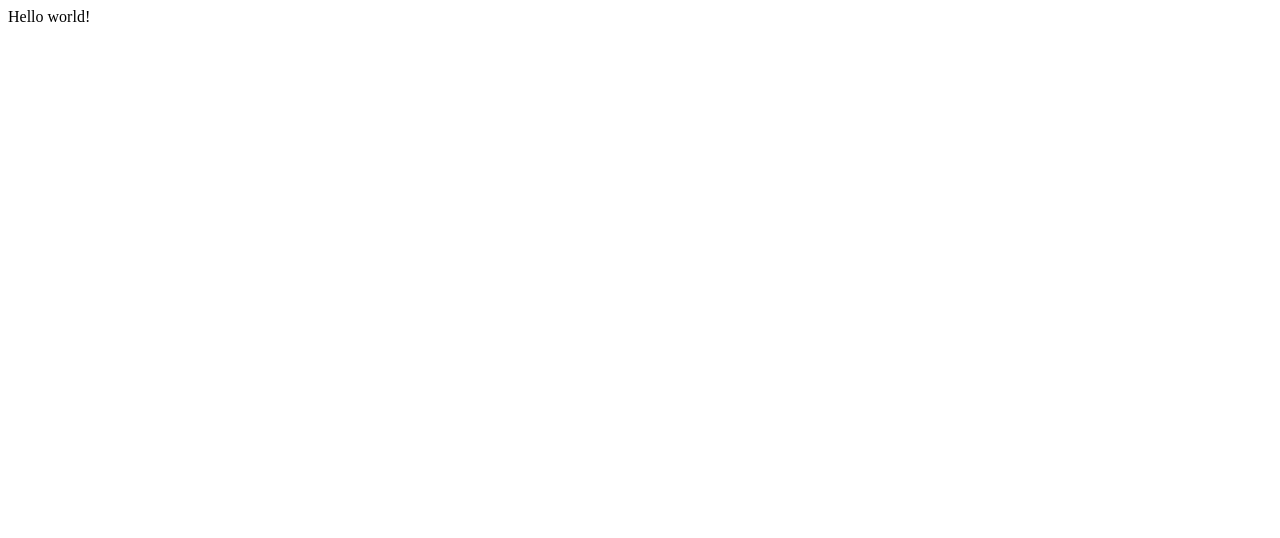
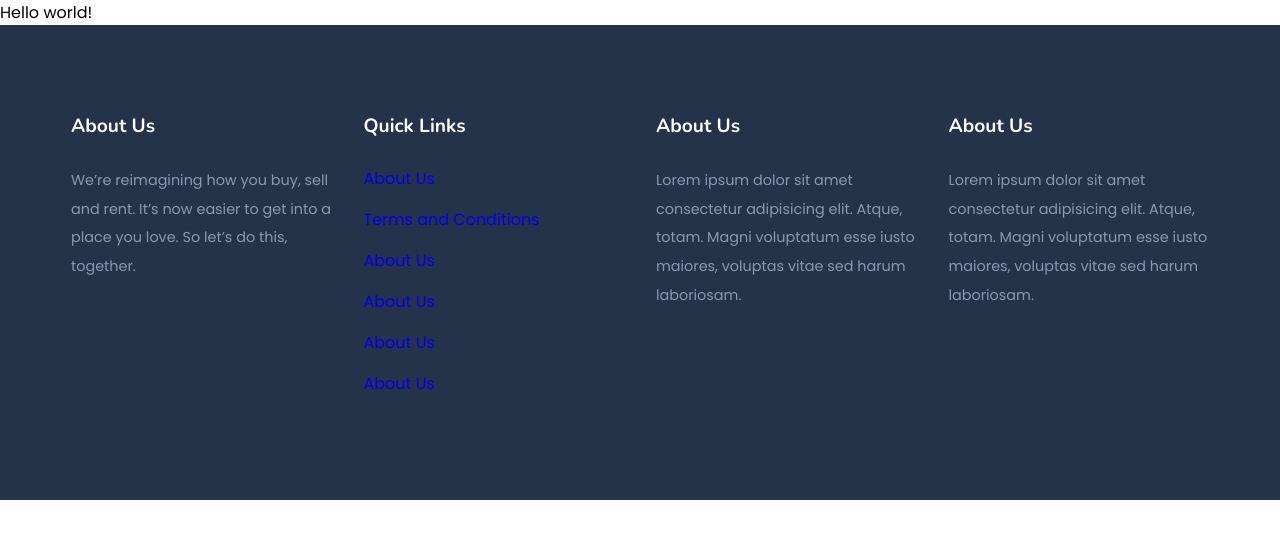
Before and after one commit to Park85/website, a Gatsby site: page / in a window 1280 px wide. Built offline with nearby package versions, Linux system fonts and the light colour scheme; Gatsby itself is replaced by a stand-in of ours.

Commit message:
Footer Initial Commit

```diff
--- a/gatsby-config.js
+++ b/gatsby-config.js
@@ -5,6 +5,25 @@
  */
 
 module.exports = {
-  /* Your site config here */
-  plugins: [],
-}
+	/* Your site config here */
+	plugins: [
+		{
+			resolve: 'gatsby-plugin-sass',
+		},
+		{
+			resolve: 'gatsby-plugin-prefetch-google-fonts',
+			options: {
+				fonts: [
+					{
+						family: 'Poppins',
+						variants: ['300', '400', '500'],
+					},
+					{
+						family: 'Nunito',
+						variants: ['600', '700'],
+					},
+				],
+			},
+		},
+	],
+};
--- a/package.json
+++ b/package.json
@@ -15,8 +15,11 @@
   },
   "dependencies": {
     "gatsby": "^3.4.1",
+    "gatsby-plugin-prefetch-google-fonts": "^1.4.3",
+    "gatsby-plugin-sass": "^4.5.0",
     "react": "^17.0.1",
-    "react-dom": "^17.0.1"
+    "react-dom": "^17.0.1",
+    "sass": "^1.32.13"
   },
   "devDependencies": {
     "prettier": "2.2.1"
--- /dev/null
+++ b/src/components/Footer.js
@@ -0,0 +1,48 @@
+import React from 'react';
+import * as styles from './footer.module.scss';
+import {Link} from 'gatsby';
+const Footer = () => {
+	return (
+		<footer>
+			<div className={'bounding-box'}>
+				<div className={styles.row}>
+					<div>
+						<h2>About Us</h2>
+						<p>
+							We’re reimagining how you buy, sell and rent. It’s now easier to
+							get into a place you love. So let’s do this, together.
+						</p>
+					</div>
+					<div className={styles.links}>
+						<h2>Quick Links</h2>
+						<Link to='#'>About Us</Link>
+						<Link to='#'>Terms and Conditions</Link>
+						<Link to='#'>About Us</Link>
+						<Link to='#'>About Us</Link>
+						<Link to='#'>About Us</Link>
+						<Link to='#'>About Us</Link>
+					</div>
+					<div>
+						<h2>About Us</h2>
+						<p>
+							Lorem ipsum dolor sit amet consectetur adipisicing elit. Atque,
+							totam. Magni voluptatum esse iusto maiores, voluptas vitae sed
+							harum laboriosam.
+						</p>
+					</div>
+					<div>
+						<h2>About Us</h2>
+						<p>
+							Lorem ipsum dolor sit amet consectetur adipisicing elit. Atque,
+							totam. Magni voluptatum esse iusto maiores, voluptas vitae sed
+							harum laboriosam.
+						</p>
+					</div>
+				</div>
+				{/* <h1 className={styles.header}>Hello World</h1> */}
+			</div>
+		</footer>
+	);
+};
+
+export default Footer;
--- /dev/null
+++ b/src/components/Layout.js
@@ -0,0 +1,14 @@
+import React from 'react';
+import Footer from './Footer';
+import '../styles/globals.scss';
+
+const Layout = props => {
+	return (
+		<>
+			{props.children}
+			<Footer />
+		</>
+	);
+};
+
+export default Layout;
--- /dev/null
+++ b/src/components/footer.module.scss
@@ -0,0 +1,39 @@
+footer {
+	width: 100%;
+	background-color: #24324a;
+	display: flex;
+	justify-content: center;
+	padding: 4.5em 0;
+
+	.row {
+		display: flex;
+		justify-content: space-between;
+
+		div {
+			width: 25%;
+			padding: 1em;
+
+			h2 {
+				font-family: 'Nunito';
+				color: white;
+				font-size: 1.2rem;
+				margin-bottom: 1.4em;
+			}
+
+			p {
+				color: #8a99b3;
+				font-size: 0.9rem;
+				line-height: 2em;
+			}
+		}
+
+		.links {
+			display: flex;
+			flex-direction: column;
+
+			a {
+				margin-bottom: 1em;
+			}
+		}
+	}
+}
--- a/src/pages/index.js
+++ b/src/pages/index.js
@@ -1,5 +1,10 @@
-import React from "react"
+import React from 'react';
+import Layout from '../components/Layout';
 
 export default function Home() {
-  return <div>Hello world!</div>
+	return (
+		<Layout>
+			<div>Hello world!</div>
+		</Layout>
+	);
 }
--- /dev/null
+++ b/src/styles/_variables.scss
@@ -0,0 +1,7 @@
+// Footer Black
+$footer-black: '#24324a';
+$footer-color: '#8a99b3';
+
+// Fonts:
+$poppins: 'Poppins', sans-serif;
+$nunito: 'Nunito', sans-serif;
--- /dev/null
+++ b/src/styles/globals.scss
@@ -0,0 +1,25 @@
+@import 'variables';
+
+*,
+*::before,
+*::after {
+	box-sizing: border-box;
+	margin: 0;
+	padding: 0;
+}
+
+a {
+	text-decoration: none;
+}
+
+li {
+	list-style: none;
+}
+
+body {
+	font-family: $poppins;
+}
+
+.bounding-box {
+	max-width: 1170px;
+}
```
Also changed, not shown: 1 other file.
